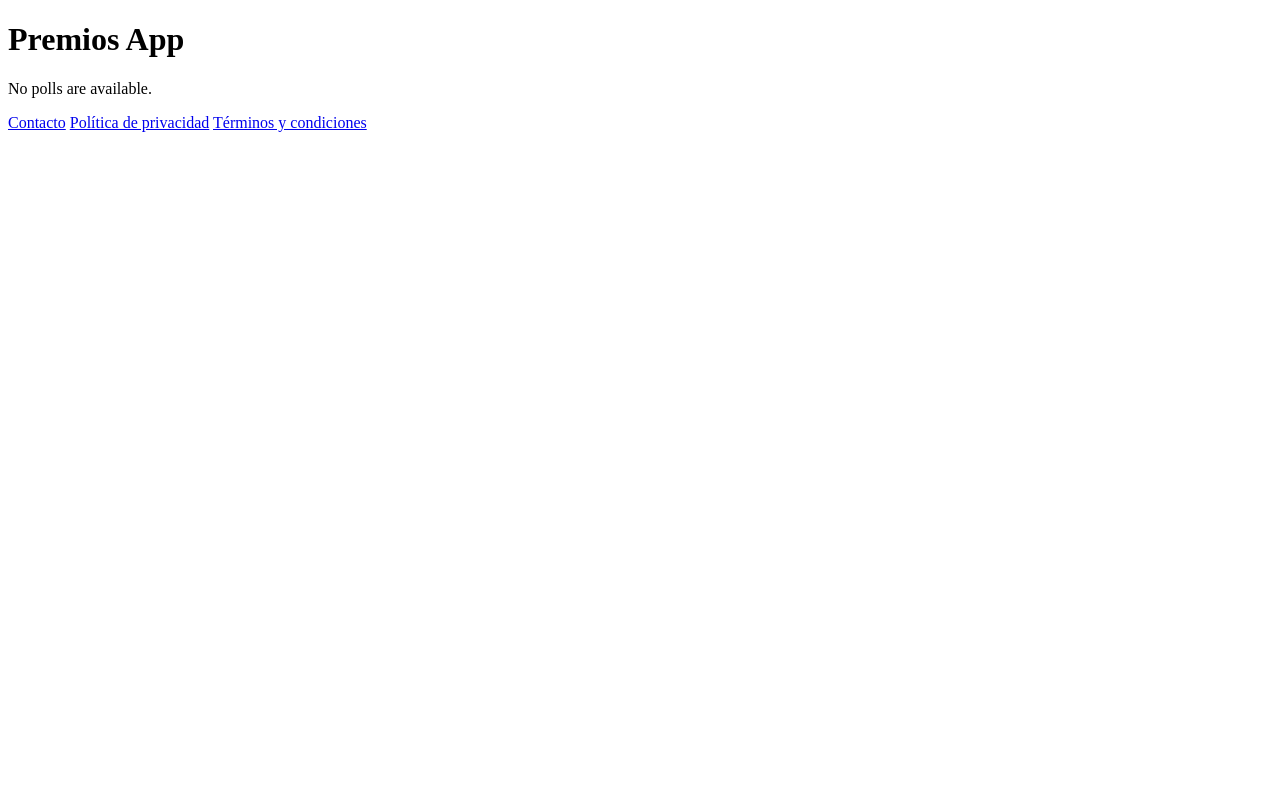
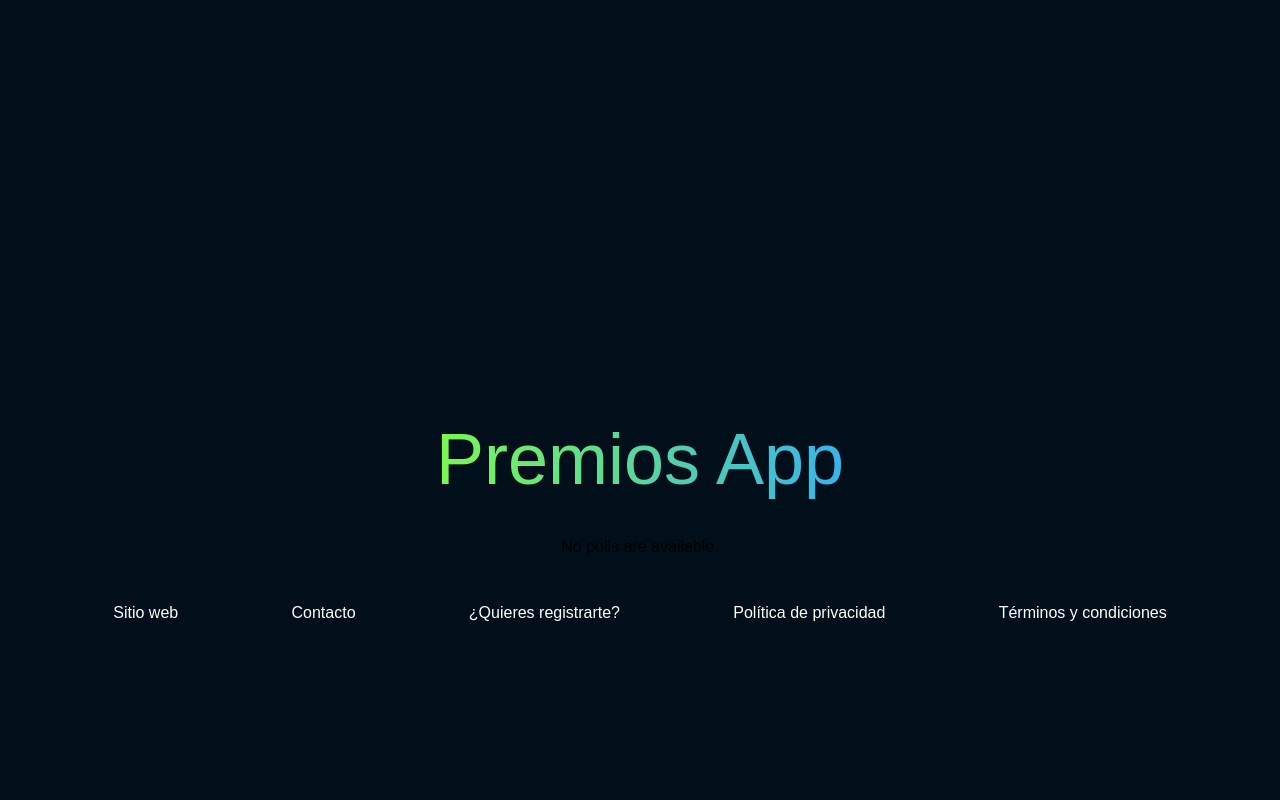
Before and after one commit to perezgarridogilb/Premios, a Django app: template premiosplatziapp/polls/templates/polls/index.html in a window 1280 px wide. Run offline with Django 4.2, Linux system fonts and the light colour scheme; the template is opened without the code that fills it, so the values that code supplies are empty.

Commit message:
Home styles

```diff
--- a/premiosplatziapp/polls/static/polls/style.css
+++ b/premiosplatziapp/polls/static/polls/style.css
@@ -1,5 +1,71 @@
-li a {
-    color: green;
+body{
+    display: flex;
+    align-items: center;
+    justify-content: center;
+
+    height: 100vh;
+    background: hsl(204 100% 5%);
+    font-family: Arial, Helvetica, sans-serif;
+    flex-direction: column;
+}
+
+header {
+    display: flex;
+    align-items: center;
+    justify-content: center;
+
+    padding: 50px;
+    padding-top: 300px;
+
+    height: 60px;
+    font-size: 72px;
+    color: #71632d;
+}
+
+ul {
+    display: flex;
+    align-items: center;
+    justify-content: center;
+    flex-direction: column;
+}
+
+header, ul {
+    background: linear-gradient(
+        to right,
+        hsl(98 100% 62%),
+        hsl(204 100% 59%)
+    );
+    -webkit-background-clip: text;
+    -webkit-text-fill-color: transparent;
+    text-align: center;
+}
+
+li {
+    display: flex;
+    align-items: center;
+    justify-content: center;
+
+    width: 500px;
+
+    border: 1px solid white;
+    padding: 50px;
+    margin-bottom: 20px;
+
+    font-size: 28px;
+}
+
+a {
+    color: white;
+    text-decoration: none;
+}
+
+footer {
+    display: flex;
+    align-items: center;
+    justify-content: space-evenly;
+
+    width: 100vw;
+    padding: 50px 0;
 }
 
 /*
--- /dev/null
+++ b/premiosplatziapp/polls/static/reset.css
@@ -0,0 +1,48 @@
+/* http://meyerweb.com/eric/tools/css/reset/
+   v2.0 | 20110126
+   License: none (public domain)
+*/
+
+html, body, div, span, applet, object, iframe,
+h1, h2, h3, h4, h5, h6, p, blockquote, pre,
+a, abbr, acronym, address, big, cite, code,
+del, dfn, em, img, ins, kbd, q, s, samp,
+small, strike, strong, sub, sup, tt, var,
+b, u, i, center,
+dl, dt, dd, ol, ul, li,
+fieldset, form, label, legend,
+table, caption, tbody, tfoot, thead, tr, th, td,
+article, aside, canvas, details, embed,
+figure, figcaption, footer, header, hgroup,
+menu, nav, output, ruby, section, summary,
+time, mark, audio, video {
+	margin: 0;
+	padding: 0;
+	border: 0;
+	font-size: 100%;
+	font: inherit;
+	vertical-align: baseline;
+}
+/* HTML5 display-role reset for older browsers */
+article, aside, details, figcaption, figure,
+footer, header, hgroup, menu, nav, section {
+	display: block;
+}
+body {
+	line-height: 1;
+}
+ol, ul {
+	list-style: none;
+}
+blockquote, q {
+	quotes: none;
+}
+blockquote:before, blockquote:after,
+q:before, q:after {
+	content: '';
+	content: none;
+}
+table {
+	border-collapse: collapse;
+	border-spacing: 0;
+}
--- a/premiosplatziapp/polls/templates/polls/index.html
+++ b/premiosplatziapp/polls/templates/polls/index.html
@@ -1,8 +1,13 @@
+<!-- Para que carguen los archivos estáticos -->
+{% load static %}
+
 <!DOCTYPE html>
 <html lang="en">
 <head>
     <meta charset="UTF-8">
     <meta http-equiv="X-UA-Compatible" content="IE=edge">
+    <link rel="stylesheet" href="{% static 'polls/reset.css' %}">
+    <link rel="stylesheet" href="{% static 'polls/style.css' %}">
     <meta name="viewport" content="width=device-width, initial-scale=1.0">
     <title>Premios App</title>
 </head>
@@ -26,7 +31,9 @@
 {% endif %}
     </main>
     <footer>
+        <a href="#">Sitio web</a>
         <a href="#">Contacto</a>
+        <a href="#">¿Quieres registrarte?</a>
         <a href="#">Política de privacidad</a>
         <a href="#">Términos y condiciones</a>
     </footer>
--- a/premiosplatziapp/polls/urls.py
+++ b/premiosplatziapp/polls/urls.py
@@ -12,5 +12,5 @@ urlpatterns = [
     # ex: /polls/5/results/
     path("<int:pk>/results/", views.ResultView.as_view(), name="results"),
     # ex: /polls/5/vote/
-    path("<int:pk>/vote/", views.vote, name="vote"),
+    path("<int:question_id>/vote/", views.vote, name="vote"),
 ]
--- a/premiosplatziapp/polls/views.py
+++ b/premiosplatziapp/polls/views.py
@@ -1,4 +1,3 @@
-import re
 from django.shortcuts import render, redirect, get_object_or_404
 # from django.http import HttpResponse, HttpResponseRedirect
 # Utilizamos generic views / views based class
```
